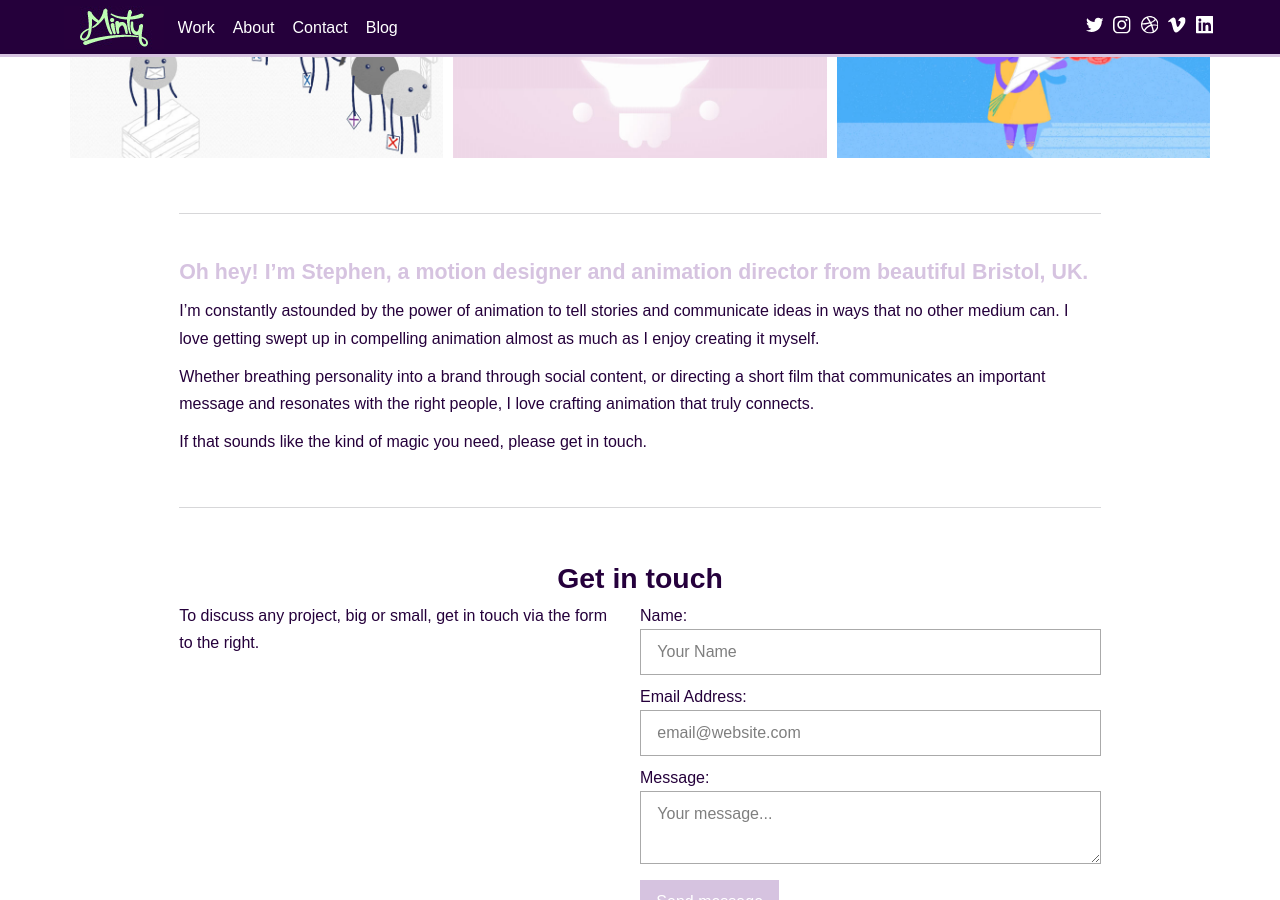
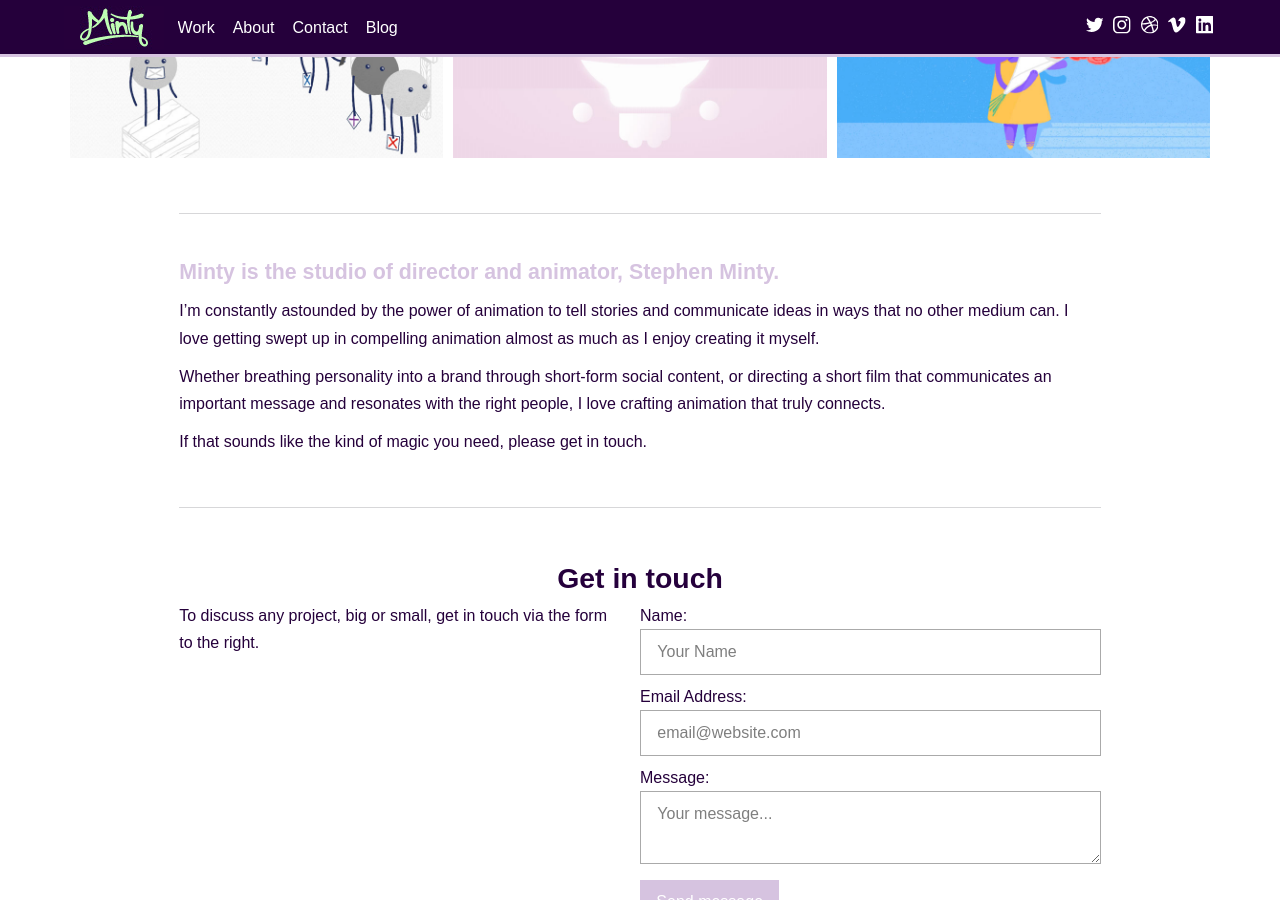
Before and after one commit to StephenMinty/itsminty.co.uk, a Jekyll site: the page built from index.md, in a window 1280 px wide and 900 px high, scrolled down 1683 px. Built offline with Jekyll 4.4.1, drawn with Linux system fonts in a browser that asks for light colours; some web fonts are replaced.

Commit message:
Updated Index

```diff
--- a/index.md
+++ b/index.md
@@ -1,5 +1,5 @@
 ---
-title: Minty - Bristol based motion design
+title: Minty - Motion Design and Animation
 image: "/uploads/Social-Featured.jpg"
 feature_video: 229910542
 feature_text: "# Hi. I’m a motion designer and animation director based in Bristol.
@@ -11,11 +11,11 @@ layout: home
 
 ---
 
-#### Oh hey! I'm Stephen, a motion designer and animation director from beautiful Bristol, UK.
+#### Minty is the studio of director and animator, Stephen Minty.
 
 I'm constantly astounded by the power of animation to tell stories and communicate ideas in ways that no other medium can. I love getting swept up in compelling animation almost as much as I enjoy creating it myself.
 
-Whether breathing personality into a brand through social content, or directing a short film that communicates an important message and resonates with the right people, I love crafting animation that truly connects.
+Whether breathing personality into a brand through short-form social content, or directing a short film that communicates an important message and resonates with the right people, I love crafting animation that truly connects.
 
 If that sounds like the kind of magic you need, please get in touch.
 
```
